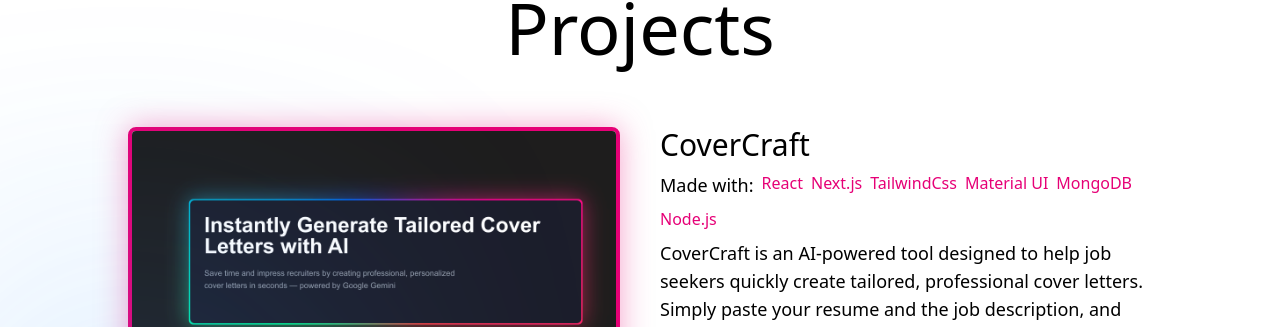
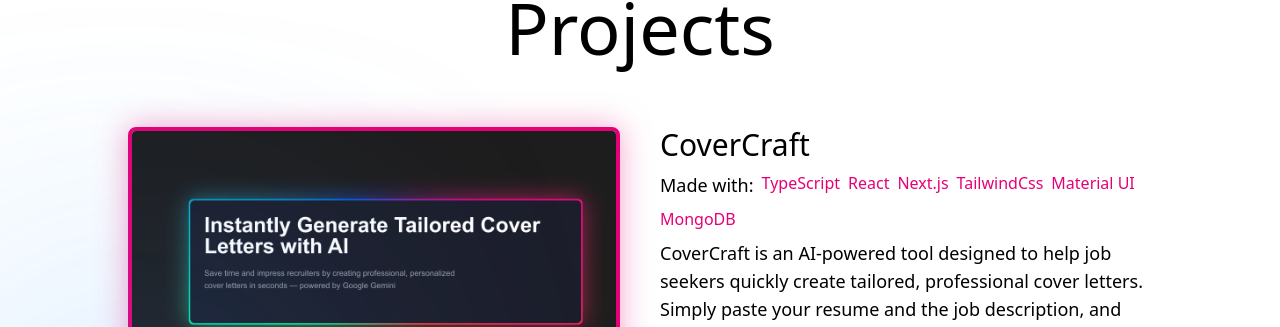
Before and after one commit to whoisrgxu/Personal-Site, a Next.js app in the folder my-app/: page / in a window 1280 px wide. Shown: the part 2465-2792 px from the top of the page. Built offline with nearby package versions, Linux system fonts and the light colour scheme.

Commit message:
Fix cover letter tech stacks

```diff
--- a/my-app/src/Common/Projects.js
+++ b/my-app/src/Common/Projects.js
@@ -1,7 +1,7 @@
 const projects = [
     {
     Title: "CoverCraft",
-    MadeWith: ["React", "Next.js", "TailwindCss", "Material UI", "MongoDB", "Node.js"],
+    MadeWith: ["TypeScript", "React", "Next.js", "TailwindCss", "Material UI", "MongoDB"],
     Description: "CoverCraft is an AI-powered tool designed to help job seekers quickly create tailored, professional cover letters. Simply paste your resume and the job description, and our advanced AI will generate a personalized cover letter that highlights your most relevant skills and experience. Save time, stand out to recruiters, and make your job applications easier than ever with Smart Cover Letter.",
     Link: "https://smart-cover-letter.vercel.app/",
     RepoLink: "https://github.com/whoisrgxu/smart-cover-letter/",
```
